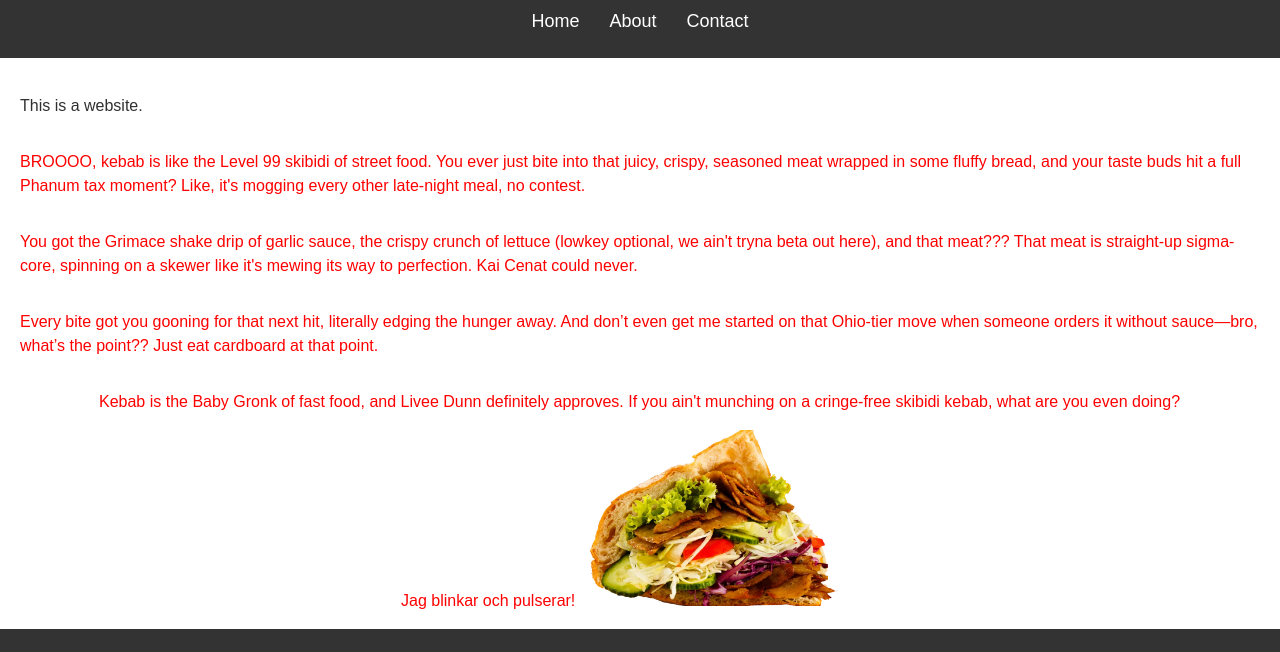
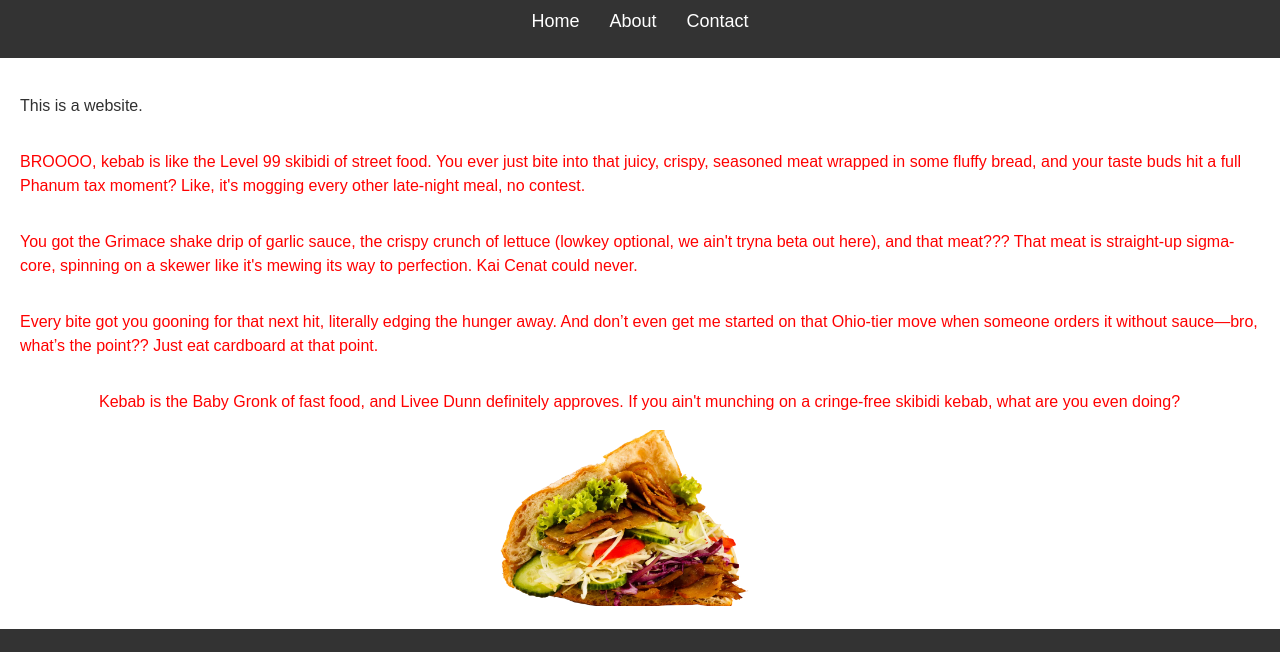
Before and after one commit to tetli/tetli.github.io, a plain HTML site: page index.html in a window 1280 px wide. Shown: the part 95-747 px from the top of the page. Drawn offline with Linux system fonts and the light colour scheme.

Commit message:
remove one line

```diff
--- a/index.html
+++ b/index.html
@@ -40,7 +40,7 @@
             Kebab is the Baby Gronk of fast food, and Livee Dunn definitely approves. If you ain't munching on a
             cringe-free skibidi kebab, what are you even doing?
         </p>
-        <p class="blink-pulse">Jag blinkar och pulserar!</p>
+
 
         <img src="images/kebab.png" alt="Kebab" class="fin-bild">
 
```
